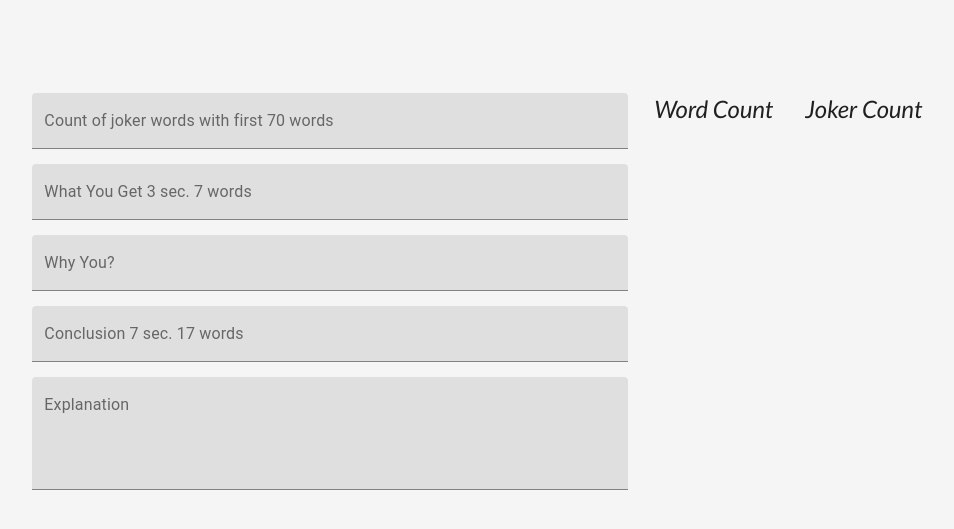
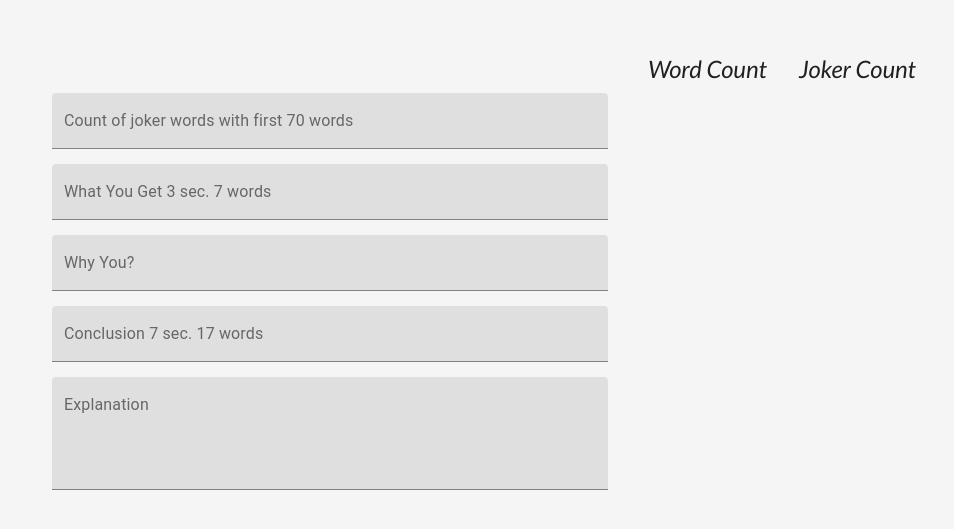
Before and after one commit to Shakib448/wordcount-avivson, a React (Create React App) app: page / in a window 1280 px wide. Shown: the part 101-630 px from the top of the page, without its empty margins (114-1068 px from the left). Built offline with nearby package versions, Linux system fonts and the light colour scheme.

Commit message:
WIP on function

```diff
--- a/src/components/Form/Form.js
+++ b/src/components/Form/Form.js
@@ -32,7 +32,7 @@ const Form = () => {
     <>
       <Box className={classes.root}>
         <Container>
-          <Grid container direction="row" justify="center">
+          <Grid container direction="row" justify="center" spacing={10}>
             <Grid item md={6} sm={12} lg={6} xs={12}>
               <FormGroup>
                 <TextField
@@ -76,7 +76,7 @@ const Form = () => {
               lg={4}
               xs={12}
               spacing={4}
-              className={classes.items}
+              // className={classes.items}
             >
               <Grid item>
                 <Typography variant="h5">Word Count</Typography>
```
